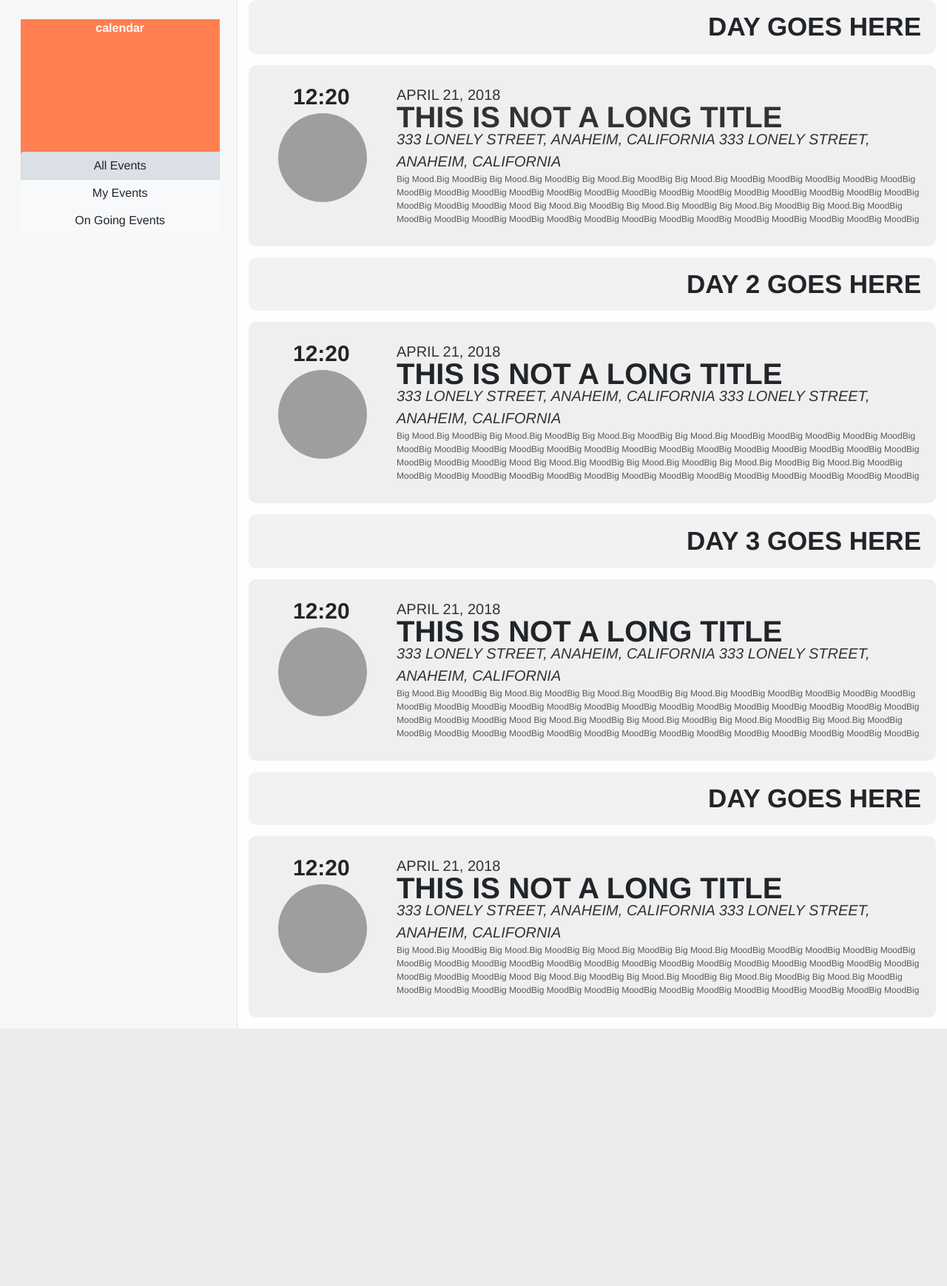
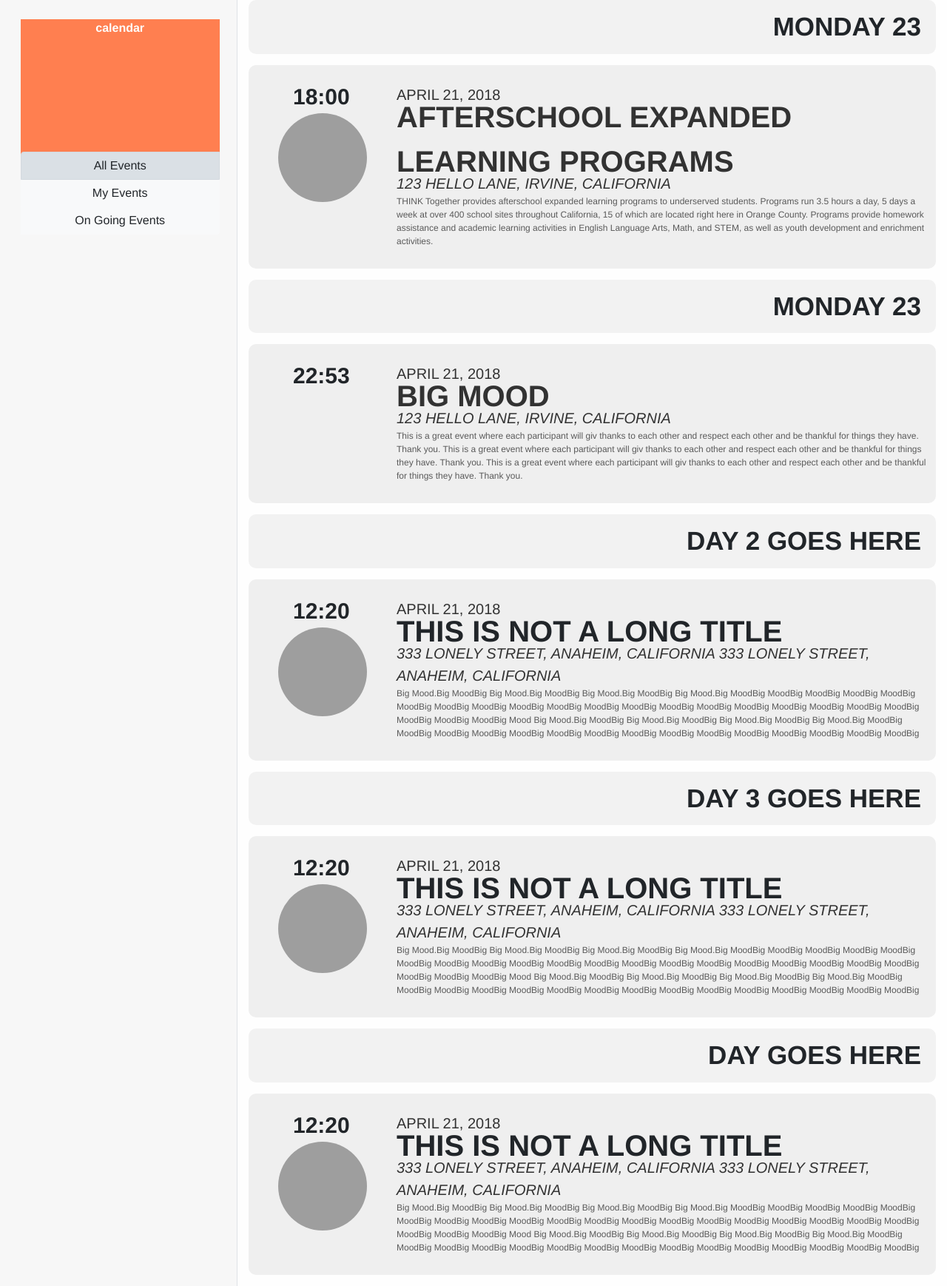
Before and after one commit to VincentLuong13/Givsum_Calendar, a Django app: page / in a window 1280 px wide. Shown: the part 54-1792 px from the top of the page at 74% size. Before the commit the page ends 1444 px from the top, so only its background shows below. Run offline with Django 3.2, Linux system fonts and the light colour scheme; data comes from the database, SQL or seed files in the repository; some libraries are stand-ins or nearby versions; grey boxes are pictures that could not be loaded.

Commit message:
events working slightly
fix events day bar

```diff
--- a/website/mainPage/models.py
+++ b/website/mainPage/models.py
@@ -1,5 +1,5 @@
 from django.db import models
-import time
+import time,datetime
 
 class Organization(models.Model):
     name = models.CharField(max_length = 100)
@@ -12,11 +12,14 @@ class Organization(models.Model):
 
 class Event(models.Model):
     name = models.CharField(max_length = 250)
-    time = models.CharField(max_length = 250)
-    date = models.CharField(max_length = 250)
+    date_time = models.DateTimeField(default=datetime.datetime.now(), blank=True)
+    day_name = models.IntegerField(default = datetime.datetime.now().weekday())
+    duration =models.IntegerField(default=0)
     event_description = models.CharField(default = '' ,max_length = 750)
     address = models.CharField(default = '' ,max_length = 750)
-    picture_url = models.CharField(default = '' ,max_length = 1000)
+    picture_url = models.CharField(default = '' ,max_length = 3000)
+    event_url = models.CharField(default = '' ,max_length = 3000)
+
 
     def __str__(self):
         return self.name
--- a/website/mainPage/templates/mainPage/index.html
+++ b/website/mainPage/templates/mainPage/index.html
@@ -91,27 +91,50 @@
 {% endblock %}
 
 {% block right %}
-<div id="date-marker">
-    DAY GOES HERE
-</div>
+{% for event in events %}
+    {% if event.day_name == 0 %}
+        <div id="date-marker"> MONDAY {{event.date_time.day}}</div>
+    {% endif %}
+    {% if event.day_name == 1 %}
+        <div id="date-marker"> TUESDAY {{event.date_time.day}}</div>
+    {% endif %}
+    {% if event.day_name == 2 %}
+        <div id="date-marker"> WEDNESDAY {{event.date_time.day}}</div>
+    {% endif %}
+    {% if event.day_name == 3 %}
+        <div id="date-marker"> THURSDAY {{event.date_time.day}}</div>
+    {% endif %}
+    {% if event.day_name == 4 %}
+        <div id="date-marker"> FRIDAY {{event.date_time.day}}</div>
+    {% endif %}
+    {% if event.day_name == 5 %}
+        <div id="date-marker"> SATURDAY {{event.date_time.day}}</div>
+    {% endif %}
+    {% if event.day_name == 6 %}
+        <div id="date-marker"> SUNDAY {{event.date_time.day}}</div>
+    {% endif %}
 
     <div class="event">
         <div class="event-left">
-        <div id="time">12:20</div>
-        <div id="icon"><a href="#"><img src=https://is4-ssl.mzstatic.com/image/thumb/Purple62/v4/25/3e/5d/253e5de1-1411-c919-410a-c3628a666a5b/mzl.rehriusj.png/246x0w.jpg></a></div>
+            {% if event.date_time.minute  == 0 %}
+                <div id="time">{{event.date_time.hour}}:{{event.date_time.minute}}0 </div>
+
+            {% else %}
+                <div id="time">{{event.date_time.hour}}:{{event.date_time.minute}} </div>
+            {% endif %}
+
+            <div id="icon"><a href={{event.event_url}}><img src= {{event.picture_url}}></a></div>
         </div>
         <div class="event-right">
             <div class="information">
                 <div id="date">April 21, 2018</div>
-            <div id="event"><a href="#">THIS IS NOT A LONG TITLE</a></div>
-            <div id="location"><a href="#">333 Lonely Street, Anaheim, California 333 Lonely Street, Anaheim, California</a></div>
-            <div id="description">Big Mood.Big MoodBig Big Mood.Big MoodBig Big Mood.Big MoodBig Big Mood.Big MoodBig MoodBig MoodBig MoodBig MoodBig MoodBig MoodBig MoodBig MoodBig MoodBig MoodBig MoodBig MoodBig MoodBig MoodBig MoodBig MoodBig MoodBig MoodBig MoodBig MoodBig MoodBig Mood
-                    Big Mood.Big MoodBig Big Mood.Big MoodBig Big Mood.Big MoodBig Big Mood.Big MoodBig MoodBig MoodBig MoodBig MoodBig MoodBig MoodBig MoodBig MoodBig MoodBig MoodBig MoodBig MoodBig MoodBig MoodBig MoodBig MoodBig MoodBig MoodBig MoodBig MoodBig MoodBig Mood
+                <div id="event"><a href={{event.event_url}}>{{event.name}}</a></div>
+                <div id="location"><a href="#">{{event.address}}</a></div>
+                <div id="description">{{event.event_description}}</div>
             </div>
         </div>
     </div>
-</div>
-
+{% endfor %}
 <div id="date-marker">
         DAY 2 GOES HERE
     </div>
--- a/website/mainPage/views.py
+++ b/website/mainPage/views.py
@@ -2,10 +2,14 @@ from django.shortcuts import render
 from .models import Organization, Event
 import datetime
 import calendar
+from collections import defaultdict
 
 def index(request):
+    event_dict = defaultdict(list)
     events = Event.objects.all()
-    return render(request,'mainPage/index.html',{'events': sorted(events,key = lambda x: x.name)})
+    for ev in sorted(events,key = lambda x: x.date_time):
+        event_dict[ev.date_time.day].append(ev)
+    return render(request,'mainPage/index.html',{'events': sorted(events,key = lambda x: x.date_time),'ev_dict': event_dict})
 
 def calendarPage(request):
     year = datetime.date.today().year
```
Also changed, not shown: website/db.sqlite3, website/mainPage/migrations/0002_auto_20180423_1608.py (added), website/mainPage/migrations/0003_auto_20180423_1841.py (added), website/mainPage/migrations/0004_auto_20180423_1844.py (added). Lines whose indentation alone changed are shown as unchanged.
